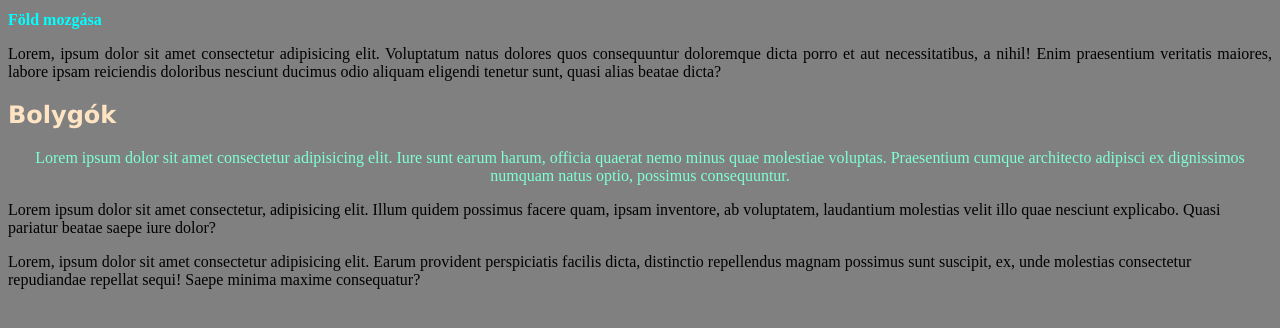
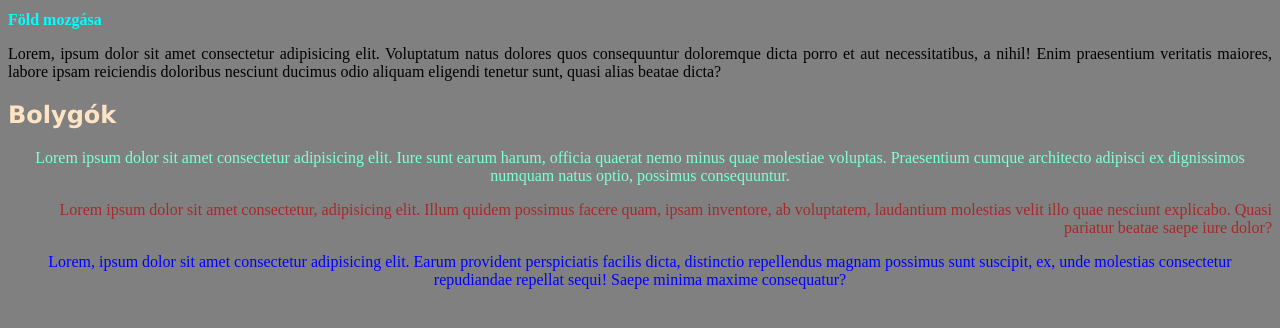
Before and after one commit to Malamut25/tesztek, a plain HTML site: page index.html in a window 1280 px wide. Drawn offline with Linux system fonts and the light colour scheme.

Commit message:
vegleges2

```diff
--- a/style.css
+++ b/style.css
@@ -18,3 +18,11 @@ h2{
     font-size: 11;
     color: aquamarine;
 }
+.egy{
+    text-align: right;
+    color: brown;
+}
+.ketto{
+    text-align: center;
+    color: blue;
+}
```
